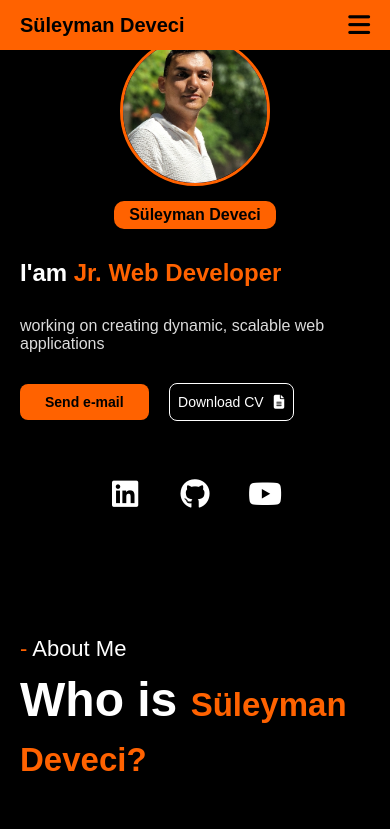
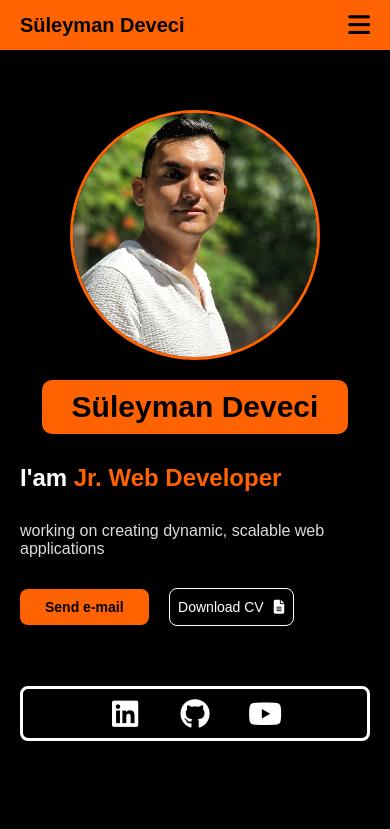
Before and after one commit to SuleymanDeveci/MyPortfolioWebsite, a plain HTML site: page index.html in a window 390 px wide. Shown: the top 829 px of the page. Drawn offline with Linux system fonts and the light colour scheme.

Commit message:
before projects section

```diff
--- a/main.js
+++ b/main.js
@@ -9,7 +9,7 @@ imgElement.addEventListener("mouseenter", function () {
     wrapperDiv.style.border = "none";
     wrapperDiv.style.marginBottom = "0px";
     wrapperDiv.style.marginTop = "0px";
-    wrapperDiv.style.height = "160px";
+    wrapperDiv.style.height = "260px";
     wrapperDiv.style.borderRadius = "50%";
     //wrapperDiv.style.borderBottomLeftRadius = "50%";
     //wrapperDiv.style.borderBottomRightRadius = "50%"
@@ -23,7 +23,7 @@ imgElement.addEventListener("mouseleave", function () {
     wrapperDiv.style.border = "solid";
     wrapperDiv.style.marginBottom = "0px";
     wrapperDiv.style.marginTop = "10px";
-    wrapperDiv.style.height = "150px";
+    wrapperDiv.style.height = "250px";
     wrapperDiv.style.borderRadius = "50%";
     wrapperDiv.style.borderColor = "#ff6200"
 
--- a/style.css
+++ b/style.css
@@ -121,7 +121,8 @@ nav{
 #section1{
   height: 60vh;
   display: flex;
-  margin-top: 100px;
+  margin-top: 150px;
+  margin-bottom: 30px;
 }
 
 .left{
@@ -170,10 +171,15 @@ nav{
 }
 
 .social_icons{
+  border: solid;
+  border-color: white;
   display:flex;
   gap: 45px;
-  margin-top: 50px;
+  margin-top: 80px;
   margin-left: 20px;
+  padding: 12px;
+  width: max-content;
+  border-radius: 8px;
 }
 
 .social_icon{
@@ -224,9 +230,10 @@ nav{
 .hero_wrapper{
   border: solid;
   border-color: #ff6200;
-  height: 150px;
-  width: 150px;
+  height: 250px;
+  width: 250px;
   margin-right: 20px;
+  margin-top: 10px;
   border-radius: 50%;
   display: flex;
   align-items: flex-end;
@@ -235,8 +242,8 @@ nav{
 }
 
 .hero_img{
-  width: 160px;
-  height: 150px;
+  width: 260px;
+  height: 250px;
   background-image: radial-gradient(#ff6200, purple);
   border-radius: 50%;
 }
@@ -254,21 +261,22 @@ nav{
 }
 
 .hero_img:hover{
-  width: 150px;
-  height: 150px;
+  width: 250px;
+  height: 250px;
 }
 
 .name-body-container{
   display: flex;
-  margin-top: 15px;
+  margin-top: 20px;
   margin-right: 20px;
+  font-size: 30px;
 }
 
 .name-body{
   background-color: #ff6200;
   color: black;
   width: max-content;
-  padding: 5px 15px;
+  padding: 10px 30px;
   border-radius: 10px;
   font-weight: 700;
 }
@@ -596,7 +604,7 @@ nav{
 }
 
 .time-traveller{
-  position: sticky;
+  position: sticky; /* tıpkı fixed gibi ekranı takip etmek istiyor ama parrentin dışına çıkamıyor*/
   top: 50%;
   display: flex;
   align-items: center;
@@ -683,6 +691,9 @@ nav{
 
 @media screen and (max-width: 840px){
 
+  #section1{
+    margin-bottom: 200px;
+  }
   /* About Section Responsive Styling*/
   #about{
     flex-direction: column;
@@ -733,7 +744,10 @@ nav{
   #section1{
     flex-direction: column-reverse;
     gap: 30px;
-    margin-top: 0px;
+    height: 100%; /* 100vh yerine 100% kullanarak sayfa yüksekliği azaldıkça yukarı taşma sorununu çözdüm */
+    display: flex;
+    margin-top: 100px;
+    margin-bottom: 180px;
   }
 
   .left{
@@ -757,6 +771,7 @@ nav{
     margin-left: 0px;
     display: flex;
     justify-content: center;
+    width: 100%;
   }
 
   .right{
```
